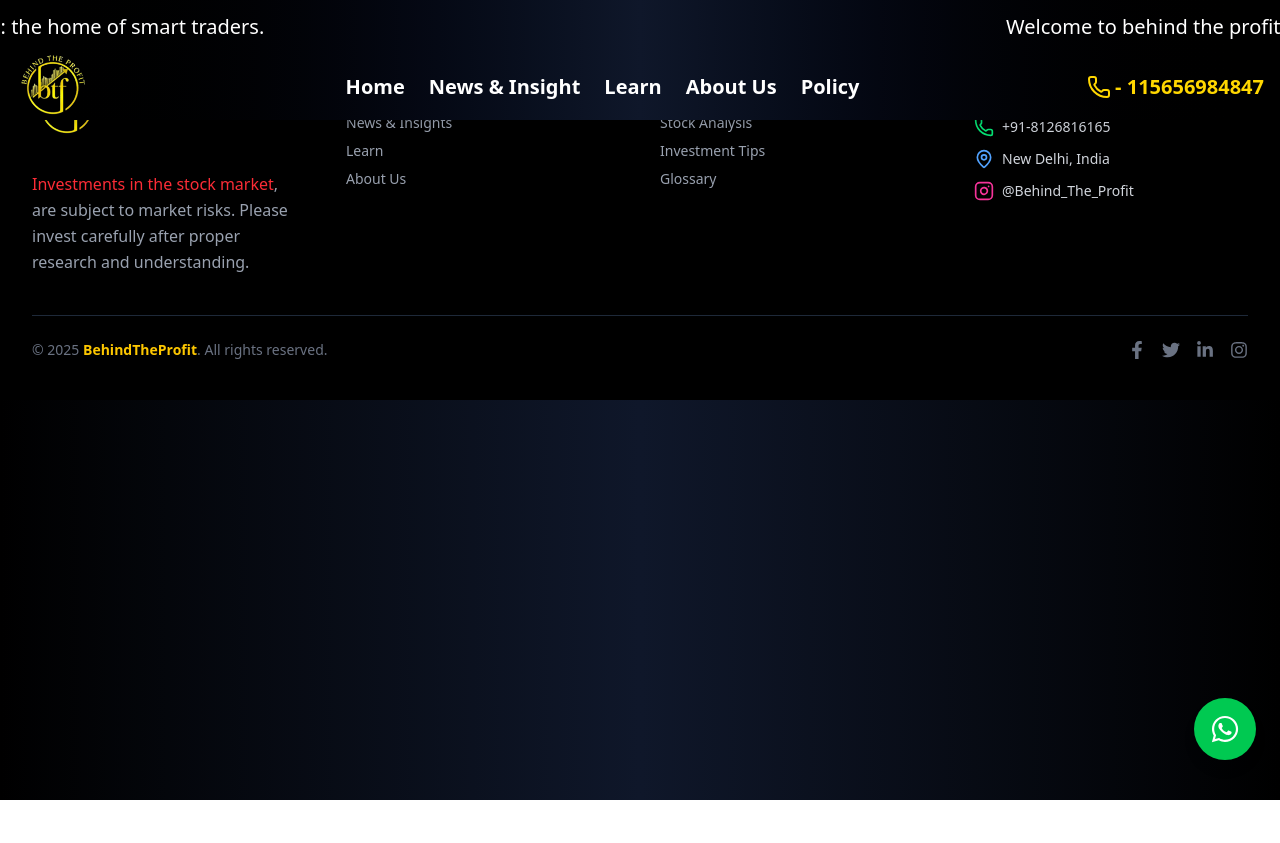
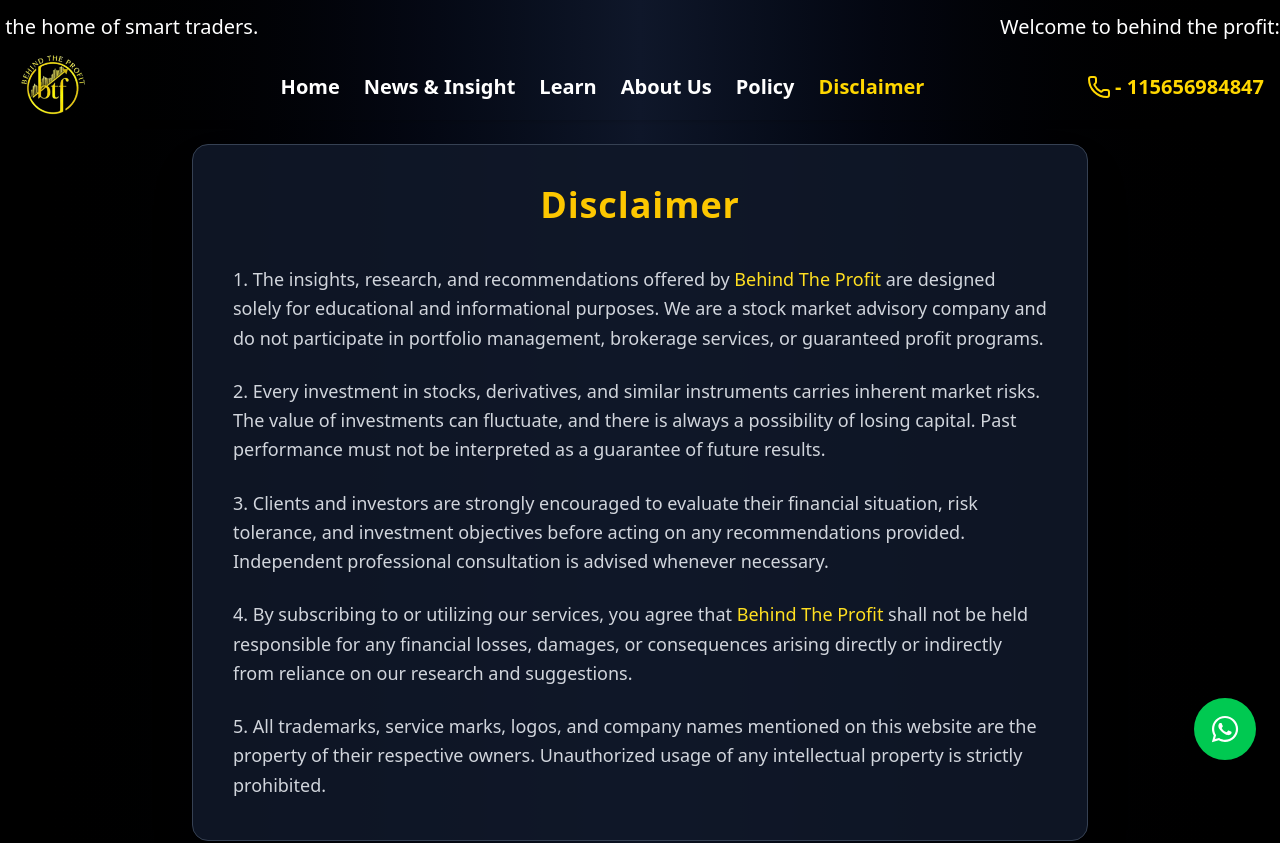
Before and after one commit to Anmolsharma1228/portal, a React (Vite) app in the folder frontend/: page /Disclaimer in a window 1280 px wide. Shown: the top 843 px of the page. Before the commit the page ends 800 px from the top, so only its background shows below. Built offline with nearby package versions, Linux system fonts and the light colour scheme.

Commit message:
Add Disclaimer page and improve navbar code

```diff
--- a/frontend/src/components/Navbar.jsx
+++ b/frontend/src/components/Navbar.jsx
@@ -4,13 +4,25 @@
 import { ImCross } from "react-icons/im";
 import { Phone } from "lucide-react";
 import { MarqueeHeadline } from "./Marquees";
-import logo2 from '../assets/Images/logo2.png'
+import logo2 from "../assets/Images/logo2.png";
 
 export const Navbar = () => {
   const [isOpen, setIsOpen] = useState(false);
+
+  // ✅ Menu items array for DRY code
+  const menuItems = [
+    { to: "/", label: "Home" },
+    { to: "/News", label: "News & Insight" },
+    { to: "/Learn", label: "Learn" },
+    { to: "/About", label: "About Us" },
+    { to: "/Policy", label: "Policy" },
+    { to: "/Disclaimer", label: "Disclaimer" },
+  ];
+
   return (
     <header className="bg-gradient-to-r from-black via-[#0f172a] to-black w-full fixed top-0 right-0 left-0 mx-auto z-10 h-[100px] md:h-[120px] shadow-md">
       <MarqueeHeadline />
+
       <nav className="flex justify-between items-center mx-4 mt-[-20px]">
         {/* Logo */}
         <div className="flex items-center ml-[-28px]">
@@ -23,7 +35,6 @@
           </NavLink>
         </div>
 
-
         {/* Mobile Toggle */}
         <div className="text-white sm:hidden text-[20px]">
           <button onClick={() => setIsOpen(!isOpen)}>
@@ -33,57 +44,19 @@
 
         {/* Desktop Menu */}
         <div className="md:space-x-6 lg:text-[20px] font-bold hidden md:block">
+          {menuItems.map((item, index) => (
             <NavLink
-            to="/"
+              key={index}
+              to={item.to}
               className={({ isActive }) =>
                 isActive
                   ? "text-[#FFD700]"
                   : "text-white hover:text-[#FFD700] transition-colors duration-300"
               }
             >
-            Home
+              {item.label}
             </NavLink>
-          <NavLink
-            to="/News"
-            className={({ isActive }) =>
-              isActive
-                ? "text-[#FFD700]"
-                : "text-white hover:text-[#FFD700] transition-colors duration-300"
-            }
-          >
-            News & Insight
-          </NavLink>
-          <NavLink
-            to="/Learn"
-            className={({ isActive }) =>
-              isActive
-                ? "text-[#FFD700]"
-                : "text-white hover:text-[#FFD700] transition-colors duration-300"
-            }
-          >
-            Learn
-          </NavLink>
-          <NavLink
-            to="/About"
-            className={({ isActive }) =>
-              isActive
-                ? "text-[#FFD700]"
-                : "text-white hover:text-[#FFD700] transition-colors duration-300"
-            }
-          >
-            About Us
-          </NavLink>
-
-             <NavLink
-            to="/Policy"
-            className={({ isActive }) =>
-              isActive
-                ? "text-[#FFD700]"
-                : "text-white hover:text-[#FFD700] transition-colors duration-300"
-            }
-          >
-            Policy
-          </NavLink>
+          ))}
         </div>
 
         {/* Call Info */}
@@ -95,66 +68,26 @@
       </nav>
 
       {/* Mobile Menu */}
-<div
-  className={`sm:hidden absolute top-[100px] left-0 w-full transition-all duration-500 ease-in-out ${
-    isOpen ? "max-h-60 opacity-100" : "max-h-0 opacity-0"
-  } overflow-hidden bg-gradient-to-r from-black via-[#0f172a] to-black z-20`}
->
+      {isOpen && (
+        <div className="sm:hidden absolute top-[100px] left-0 w-full bg-gradient-to-r from-black via-[#0f172a] to-black z-20 transition-all duration-500 ease-in-out">
           <div className="text-white ml-5 flex flex-col items-start justify-start space-y-2 py-2 lg:text-[18px]">
+            {menuItems.map((item, index) => (
               <NavLink
-      to="/"
+                key={index}
+                to={item.to}
                 className={({ isActive }) =>
                   isActive
                     ? "text-[#FFD700]"
                     : "text-white hover:text-[#FFD700] transition-colors duration-300"
                 }
+                onClick={() => setIsOpen(false)} // ✅ closes menu on click
               >
-      Home
+                {item.label}
               </NavLink>
-    <NavLink
-      to="/News"
-      className={({ isActive }) =>
-        isActive
-          ? "text-[#FFD700]"
-          : "text-white hover:text-[#FFD700] transition-colors duration-300"
-      }
-    >
-      News & Insight
-    </NavLink>
-    <NavLink
-      to="/Learn"
-      className={({ isActive }) =>
-        isActive
-          ? "text-[#FFD700]"
-          : "text-white hover:text-[#FFD700] transition-colors duration-300"
-      }
-    >
-      Learn
-    </NavLink>
-    <NavLink
-      to="/About"
-      className={({ isActive }) =>
-        isActive
-          ? "text-[#FFD700]"
-          : "text-white hover:text-[#FFD700] transition-colors duration-300"
-      }
-    >
-      About Us
-    </NavLink>
-       <NavLink
-            to="/Policy"
-            className={({ isActive }) =>
-              isActive
-                ? "text-[#FFD700]"
-                : "text-white hover:text-[#FFD700] transition-colors duration-300"
-            }
-          >
-            Policy
-          </NavLink>
+            ))}
           </div>
         </div>
-
-
+      )}
     </header>
   );
 };
--- /dev/null
+++ b/frontend/src/pages/Disclaimer.jsx
@@ -0,0 +1,56 @@
+import React from "react";
+
+const Disclaimer = () => {
+  return (
+    <div className="min-h-screen bg-gradient-to-r from-black via-[#0f172a] to-black py-16 px-6 sm:px-12 lg:px-24 text-gray-100 mt-20">
+      <div className="max-w-4xl mx-auto bg-gray-900/90 shadow-2xl rounded-2xl p-10 border border-gray-700">
+        {/* Title */}
+        <h1 className="text-4xl font-extrabold mb-10 text-yellow-400 text-center tracking-wide">
+          Disclaimer
+        </h1>
+
+        {/* Numbered List */}
+        <ol className="list-decimal list-inside space-y-6 text-gray-300 leading-relaxed text-lg">
+          <li>
+            The insights, research, and recommendations offered by{" "}
+            <span className="text-yellow-300 font-medium">Behind The Profit</span>{" "}
+            are designed solely for educational and informational purposes. We
+            are a stock market advisory company and do not participate in
+            portfolio management, brokerage services, or guaranteed profit
+            programs.
+          </li>
+
+          <li>
+            Every investment in stocks, derivatives, and similar instruments
+            carries inherent market risks. The value of investments can fluctuate,
+            and there is always a possibility of losing capital. Past performance
+            must not be interpreted as a guarantee of future results.
+          </li>
+
+          <li>
+            Clients and investors are strongly encouraged to evaluate their
+            financial situation, risk tolerance, and investment objectives before
+            acting on any recommendations provided. Independent professional
+            consultation is advised whenever necessary.
+          </li>
+
+          <li>
+            By subscribing to or utilizing our services, you agree that{" "}
+            <span className="text-yellow-300 font-medium">Behind The Profit</span>{" "}
+            shall not be held responsible for any financial losses, damages, or
+            consequences arising directly or indirectly from reliance on our
+            research and suggestions.
+          </li>
+
+          <li>
+            All trademarks, service marks, logos, and company names mentioned on
+            this website are the property of their respective owners. Unauthorized
+            usage of any intellectual property is strictly prohibited.
+          </li>
+        </ol>
+      </div>
+    </div>
+  );
+};
+
+export default Disclaimer;
--- a/frontend/src/routers/MainRoute.jsx
+++ b/frontend/src/routers/MainRoute.jsx
@@ -5,6 +5,7 @@
 import WhatsAppButton from '../components/WhatsAppButton'
 import Loader from '../components/Loader'
 import Service from '../components/Service'
+import Disclaimer from '../pages/Disclaimer'
 
 const Home = React.lazy(() => import('../pages/Home'));
 const News = React.lazy(() => import('../pages/News'));
@@ -26,6 +27,7 @@
       <Route path='/About' element={<About/>}></Route>
       <Route path='/Policy' element={<Policy/>}></Route>
       <Route path='/ResearchPara' element={<ResearchPara/>}></Route>
+      <Route path='/Disclaimer' element={<Disclaimer/>}></Route>
       {/* <Route path='/Service' element={<Service/>}></Route> */}
      </Routes>
     </Suspense>
```
Lines whose indentation alone changed are shown as unchanged.
